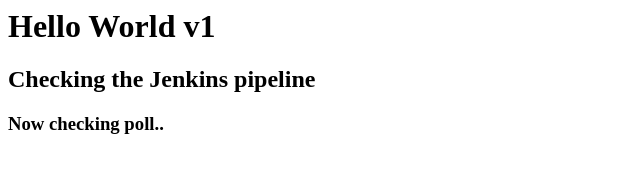
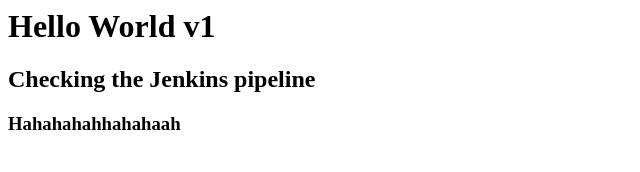
Before and after one commit to rdbharti/nginx-test, a plain HTML site: page index.html in a window 1280 px wide. Shown: the full height of the page, 0-640 px from the left. Drawn offline with Linux system fonts and the light colour scheme.

Commit message:
4 Update index.html

```diff
--- a/index.html
+++ b/index.html
@@ -1,3 +1,3 @@
 <h1> Hello World v1</h1>
 <h2>Checking the Jenkins pipeline</h2>
-<h3>Now checking poll..</h3>
+<h3>Hahahahahhahahaah</h3>
```
